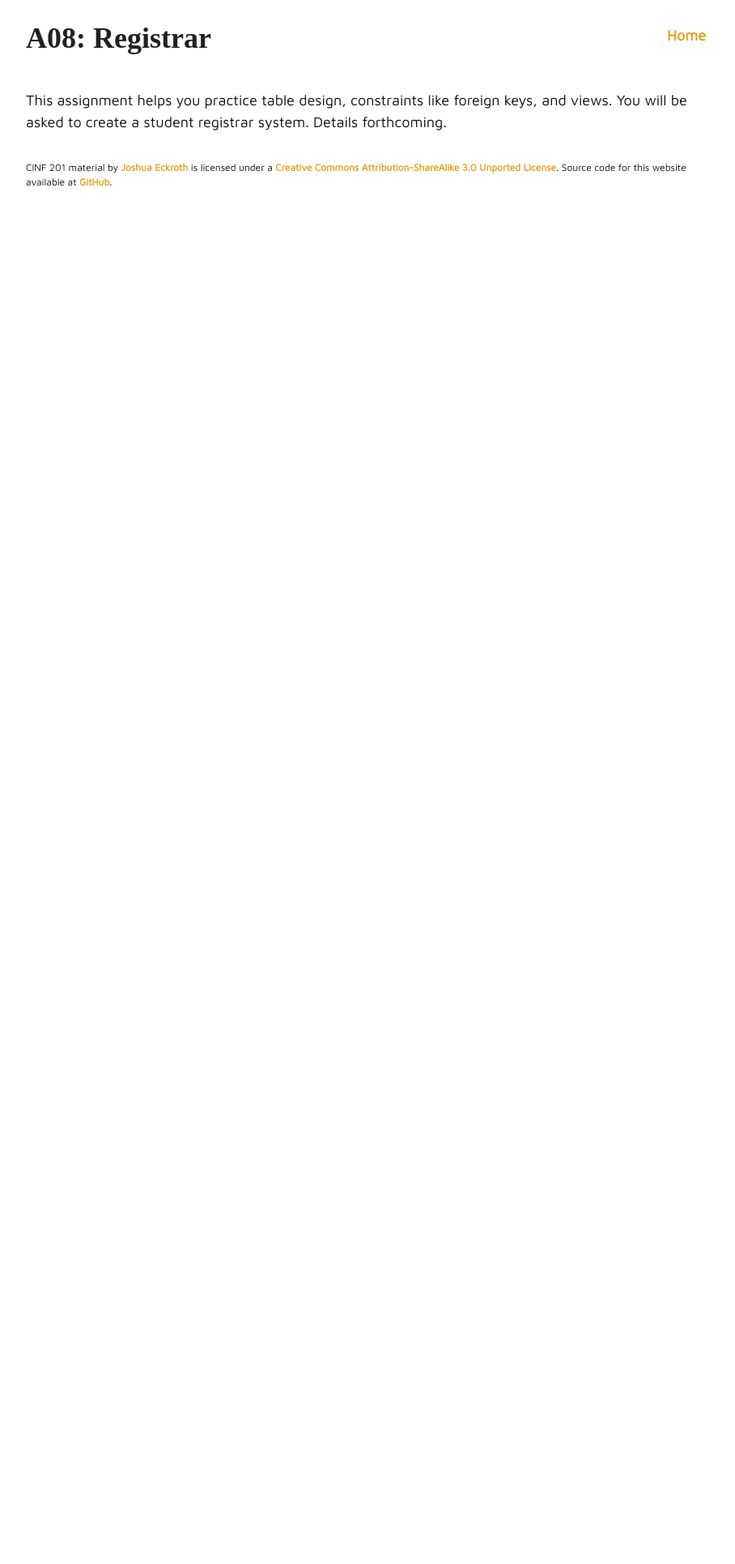
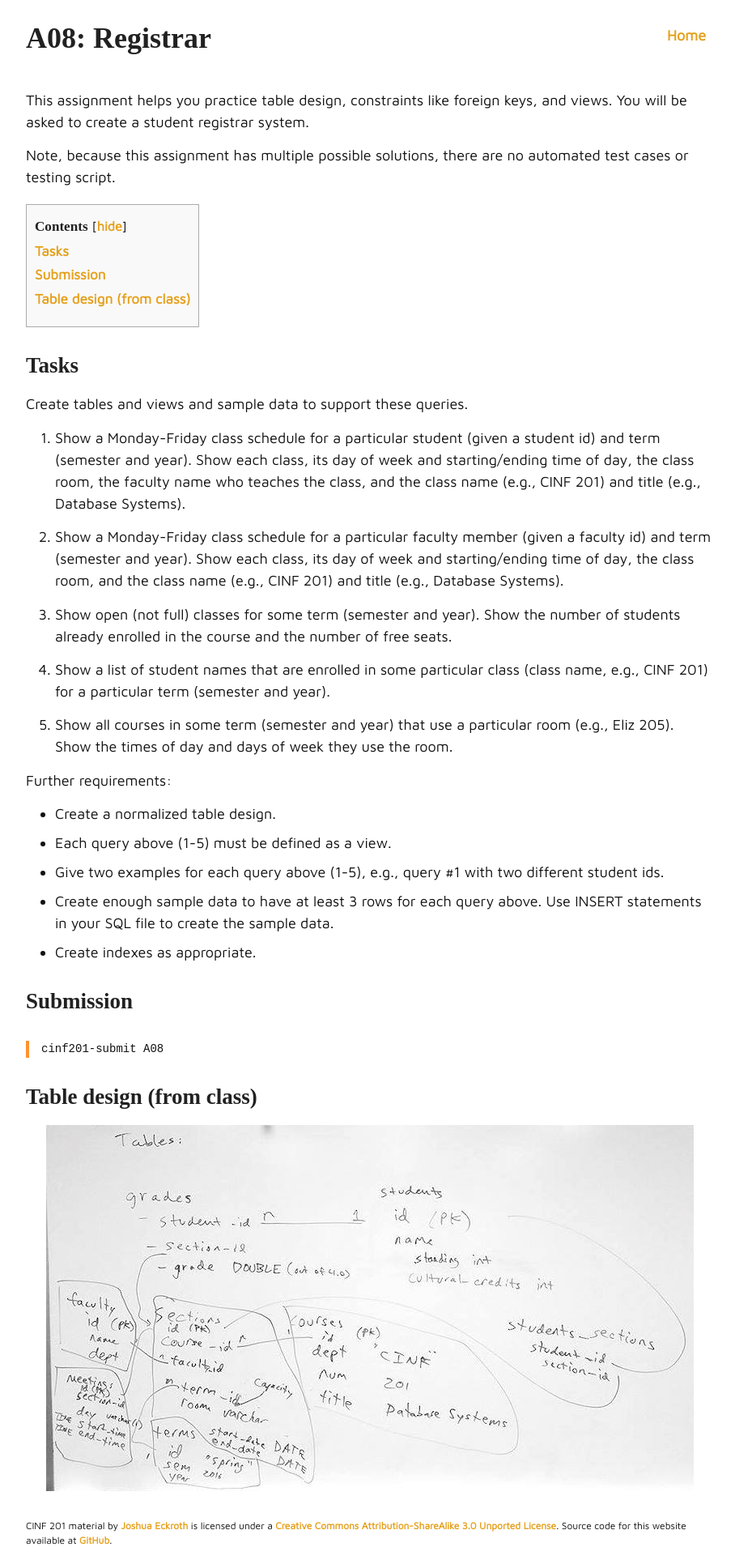
Before and after one commit to joshuaeckroth/cinf201-website, a Jekyll site: the page built from assignments/a08.markdown, in a window 1280 px wide. Shown: the whole page at 81% size, without its empty margins (183-1091 px from the left). Built offline with Jekyll 4.4.1, drawn with Linux system fonts in a browser that asks for light colours; some web fonts are replaced; before the commit the page ends 900 px from its top, so only the background shows below that.

Commit message:
Wrote assignment A08

```diff
--- a/assignments/a08.markdown
+++ b/assignments/a08.markdown
@@ -1,10 +1,45 @@
 ---
 layout: note
 title: "A08: Registrar"
-due: "Oct 24, 11:59pm"
+due: "Oct 26, 11:59pm"
 categories: [assignments]
 ---
 
 # A08: Registrar
 
-This assignment helps you practice table design, constraints like foreign keys, and views. You will be asked to create a student registrar system. Details forthcoming.
+This assignment helps you practice table design, constraints like foreign keys, and views. You will be asked to create a student registrar system.
+
+Note, because this assignment has multiple possible solutions, there are no automated test cases or testing script.
+
+## Tasks
+
+Create tables and views and sample data to support these queries.
+
+1. Show a Monday-Friday class schedule for a particular student (given a student id) and term (semester and year). Show each class, its day of week and starting/ending time of day, the class room, the faculty name who teaches the class, and the class name (e.g., CINF 201) and title (e.g., Database Systems).
+
+2. Show a Monday-Friday class schedule for a particular faculty member (given a faculty id) and term (semester and year). Show each class, its day of week and starting/ending time of day, the class room, and the class name (e.g., CINF 201) and title (e.g., Database Systems).
+
+3. Show open (not full) classes for some term (semester and year). Show the number of students already enrolled in the course and the number of free seats.
+
+4. Show a list of student names that are enrolled in some particular class (class name, e.g., CINF 201) for a particular term (semester and year).
+
+5. Show all courses in some term (semester and year) that use a particular room (e.g., Eliz 205). Show the times of day and days of week they use the room.
+
+Further requirements:
+
+- Create a normalized table design.
+- Each query above (1-5) must be defined as a view.
+- Give two examples for each query above (1-5), e.g., query #1 with two different student ids.
+- Create enough sample data to have at least 3 rows for each query above. Use INSERT statements in your SQL file to create the sample data.
+- Create indexes as appropriate.
+
+## Submission
+
+~~~
+cinf201-submit A08
+~~~
+
+
+## Table design (from class)
+
+![Registrar tables](/images/registrar-tables.jpeg)
```
Also changed, not shown: images/registrar-tables.jpeg (added).
